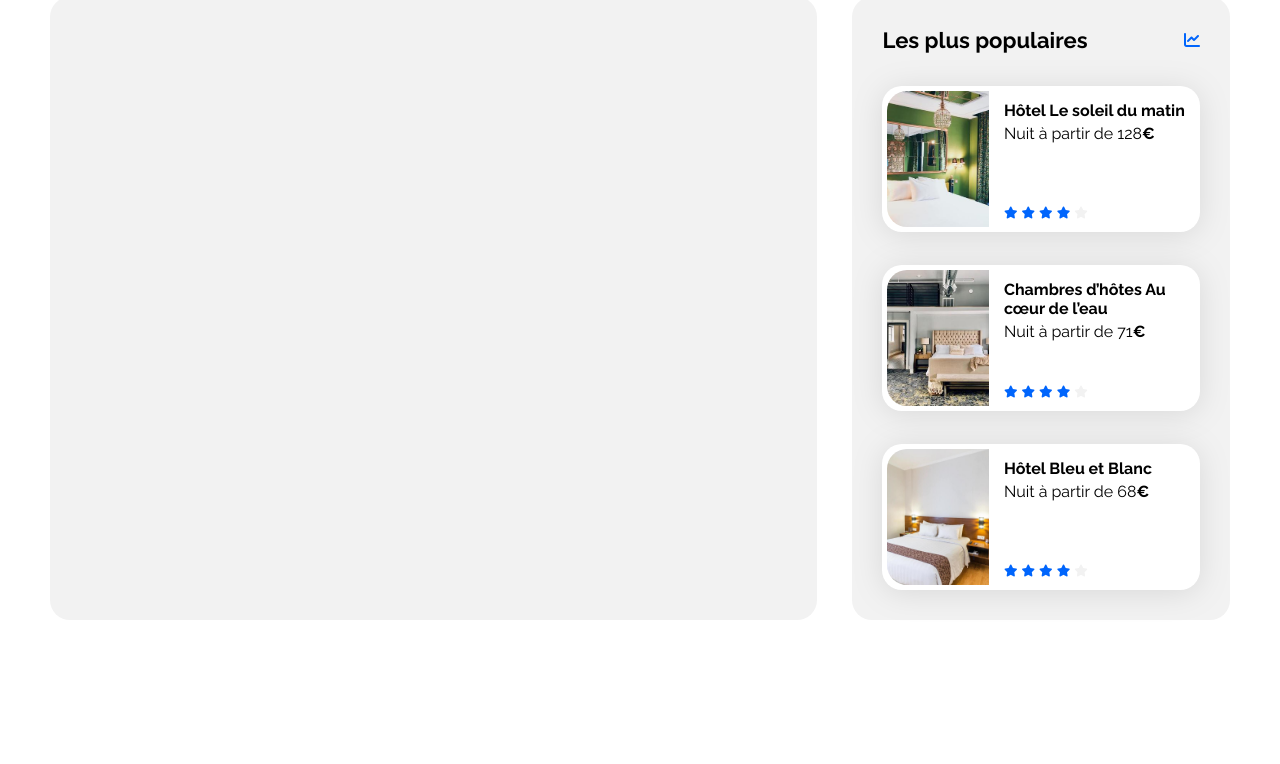
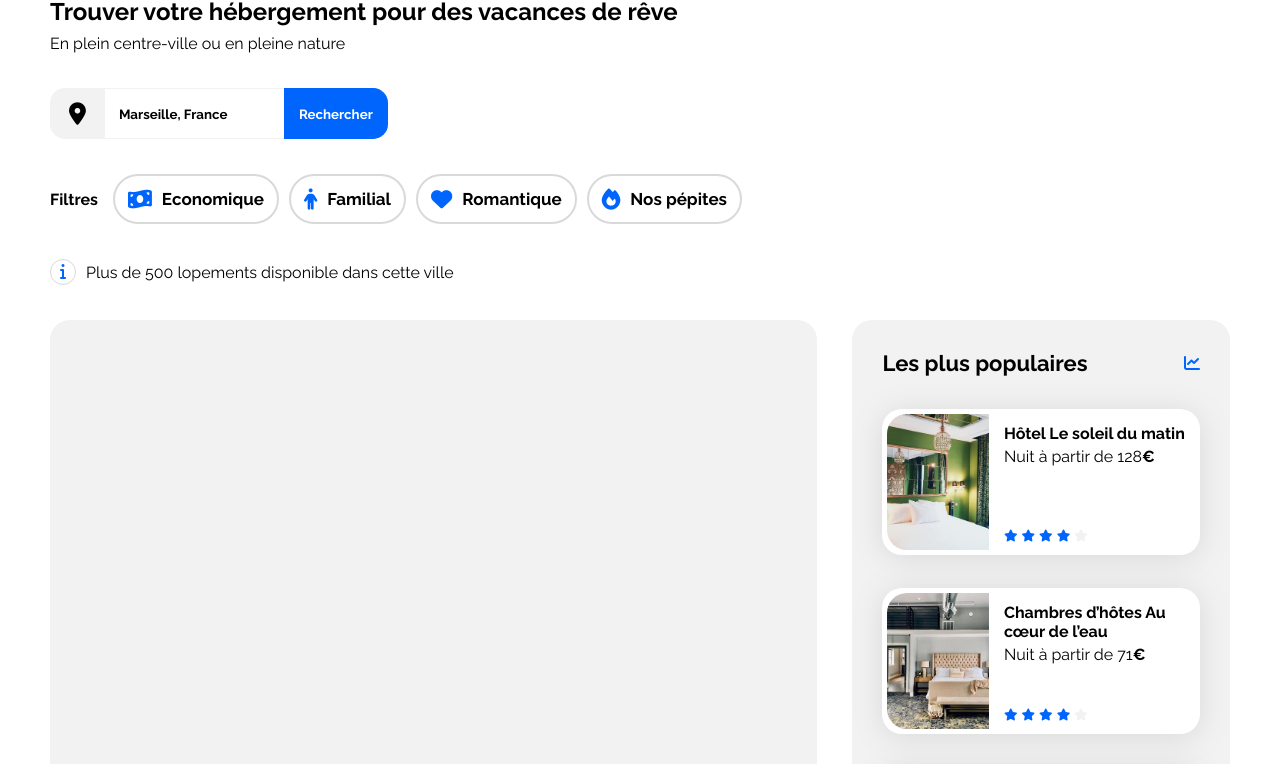
Before and after one commit to Vangelis-26/P2-Booki, a plain HTML site: page index.html in a window 1280 px wide. Shown: the part 86-850 px from the top of the page. Before the commit the page ends 800 px from the top, so only its background shows below. Drawn offline with Linux system fonts and the light colour scheme.

Commit message:
Add Search and Filters + fix Header

```diff
--- a/css/style.css
+++ b/css/style.css
@@ -24,33 +24,6 @@ body {
     max-width: 1440px;
     padding: 0 50px;
     box-sizing: border-box;
-}
-
-nav {
-    display: flex;
-    justify-content: space-between;
-}
-
-.logo img {
-    padding: 30px 0px;
-    width: 61px;
-    height: auto;
-}
-
-.nav-links {
-    display: flex;
-    align-items: start;
-    gap: 68px;
-}
-
-.nav-links a {
-    border-top: transparent solid 2px;
-    padding-top: 17px;
-}
-
-.nav-links a:hover {
-    color: #0065FC;
-    border-top: #0065FC solid 2px;
 }
 
 a {
@@ -83,6 +56,140 @@ a {
 
 .neutral-star {
     color: var(--main-bg-color)
+}
+
+/****** Header ******/
+nav {
+    display: flex;
+    justify-content: space-between;
+}
+
+.logo img {
+    padding: 30px 0px;
+    width: 61px;
+    height: auto;
+}
+
+.nav-links {
+    display: flex;
+    align-items: start;
+    gap: 68px;
+}
+
+.nav-links a {
+    border-top: transparent solid 2px;
+    padding-top: 17px;
+}
+
+.nav-links a:hover {
+    color: var(--main-color);
+    border-top: 2px solid var(--main-color);
+}
+
+/****** Search ******/
+
+section.search-container {
+    display: flex;
+    flex-direction: column;
+    gap: 35px;
+}
+
+.title h1 {
+    padding-bottom: 8px;
+}
+
+.search-form {
+    display: flex;
+    font-size: 18px;
+}
+
+.search-form input {
+    border: none;
+    padding: 14px;
+}
+
+#search {
+    border-radius: 0px 15px 15px 0px;
+    border-bottom: 1px solid var(--main-color);
+    border-top: 1px solid var(--main-color);
+    background-color: var(--main-color);
+    color: white;
+    font-weight: 700;
+    padding: 15px;
+}
+
+#search:hover,
+.location-icon {
+    cursor: pointer;
+}
+
+::placeholder {
+    font-weight: 700;
+    color: black;
+}
+
+.location-icon {
+    background-color: var(--main-bg-color);
+    padding: 15px 19px;
+    border-radius: 15px 0px 0px 15px;
+}
+
+#location {
+    border-bottom: 1px solid var(--main-bg-color);
+    border-top: 1px solid var(--main-bg-color);
+}
+
+/****** Filtres ******/
+
+.filters {
+    display: flex;
+    gap: 15px;
+    font-weight: 700;
+    align-items: center;
+}
+
+.sort-order {
+    display: flex;
+    gap: 10px;
+}
+
+.sort-order button {
+    background-color: unset;
+    font-size: 17px;
+    font-weight: 700;
+    border-radius: 25px;
+    padding: 13px;
+    border: 2px solid #D9D9D9;
+}
+
+.sort-order .fa-solid {
+    padding-right: 10px;
+}
+
+.sort-order button:hover {
+    background-color: var(--filter-bg-color);
+    border: 2px solid var(--main-color);
+}
+
+/****** Infos *****/
+
+.infos {
+    display: flex;
+    align-items: center;
+    gap: 10px;
+    padding-bottom: 35px;
+}
+
+.infos-icon {
+    text-align: center;
+    width: 24px;
+    height: 24px;
+    border: 1px solid #D9D9D9;
+    border-radius: 24px;
+}
+
+i.fa-solid.fa-info {
+    vertical-align: bottom;
 }
 
 /****** Hebergements And Populaires ***********/
--- a/index.html
+++ b/index.html
@@ -16,6 +16,7 @@
 
 <body>
     <div class="main-container">
+        <!-- Header -->
         <header>
             <nav >
                 <div class="logo">
@@ -30,6 +31,45 @@
             </nav>
         </header>
         <main>
+            <section class="search-container">
+                <div class="title">
+                    <h1>Trouver votre hébergement pour des vacances de rêve</h1>
+                    <p>En plein centre-ville ou en pleine nature</p>
+                </div>
+                <!-- Search -->
+                <form method="get" action="" class="search-form">
+                    <div class="location-icon">
+                    <i class="fa-solid fa-location-dot fa-lg" style="color: black;"></i>
+                    </div>
+                    <input type="text" placeholder="Marseille, France" id="location" name="location">
+                    <input type="submit" id="search" value="Rechercher">
+                </form>
+                <!-- Filtres -->
+                <div class="filters">
+                    <p>Filtres</p>
+                    <div class="sort-order">
+                        <button type="submit">
+                            <i class="fa-solid fa-money-bill-wave fa-lg"></i>Economique
+                        </button>
+                        <button type="submit">
+                            <i class="fa-solid fa-person fa-lg"></i>Familial
+                        </button>
+                        <button type="submit">
+                            <i class="fa-solid fa-heart fa-lg"></i>Romantique
+                        </button>
+                        <button type="submit">
+                            <i class="fa-solid fa-fire fa-lg"></i>Nos pépites
+                        </button>
+                    </div>
+                </div>
+                <!-- Infos -->
+                <div class="infos">
+                    <div class="infos-icon">
+                        <i class="fa-solid fa-info"></i>
+                    </div>
+                    <p>Plus de 500 lopements disponible dans cette ville</p>
+                </div>
+            </section>
             <div class="hebergements-and-populaires">
                 <section class="hebergements">
 
```
